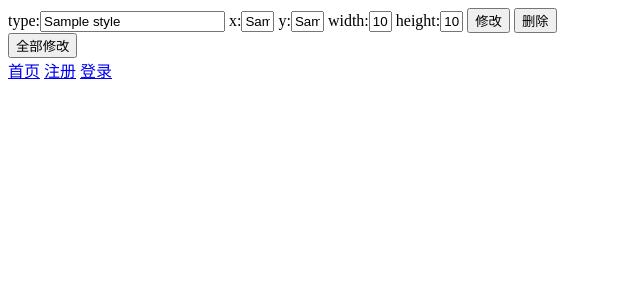
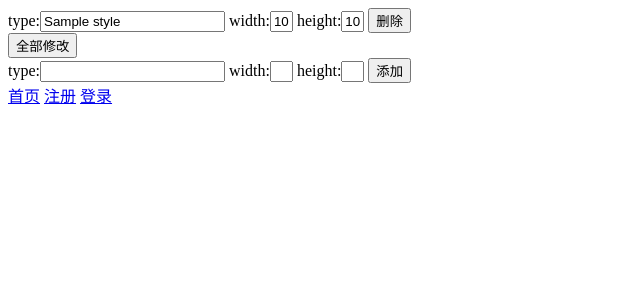
Before and after one commit to resph0ina/ihomepage, a Python web app: template src/app/templates/setting.html in a window 1280 px wide. Shown: the top 300 px of the page, without its empty margins (0-640 px from the left). Run offline with Jinja, Linux system fonts and the light colour scheme; the template is opened without the code that fills it: most values are stand-ins (such as "Sample title", 1, 10 or a date in 2020).

Commit message:
modify setting ok

```diff
--- a/src/app/templates/setting.html
+++ b/src/app/templates/setting.html
@@ -8,15 +8,19 @@
 <form action="" method="POST">
 {% for block in blocks %}
 
-	type:<input type="text" value="{{block.style}}" name="style{{block.uid}}" autocomplete="off"/>
-	x:<input type="text" value="{{block.position.x}}" name="x{{block.uid}}" style="width:25px" autocomplete="off"/>
-	y:<input type="text" value="{{block.position.y}}" name="y{{block.uid}}" style="width:25px" autocomplete="off"/>
-	width:<input type="text" value="{{block.width}}" name="width{{block.uid}}" style="width:15px" autocomplete="off"/>
-	height:<input type="text" value="{{block.height}}" name="height{{block.uid}}" style="width:15px" autocomplete="off"/>
-	<input type="submit" value="修改" name="change{{block.uid}}" autocomplete="off">
-	<input type="submit" value="删除" name="delete{{block.uid}}" autocomplete="off"><br>
+	type:<input type="text" value="{{block.style}}" name="style_{{block.uid}}" autocomplete="off"/>
+	width:<input type="text" value="{{block.width}}" name="width_{{block.uid}}" style="width:15px" autocomplete="off"/>
+	height:<input type="text" value="{{block.height}}" name="height_{{block.uid}}" style="width:15px" autocomplete="off"/>
+	<input type="submit" value="删除" name="delete_{{block.uid}}" autocomplete="off"><br>
 {% endfor %}
 <input type="submit" value="全部修改" name="change" autocomplete="off">
+</form>
+
+<form action="" method="POST">
+	type:<input type="text" name="style" autocomplete="off"/>
+	width:<input type="text" name="width" style="width:15px" autocomplete="off"/>
+	height:<input type="text" name="height" style="width:15px" autocomplete="off"/>
+<input type="submit" value="添加" name="add" autocomplete="off">
 </form>
 
 <a href=/>首页</a>
```
Also changed, not shown: src/app/views.py (+18 -4 lines).
